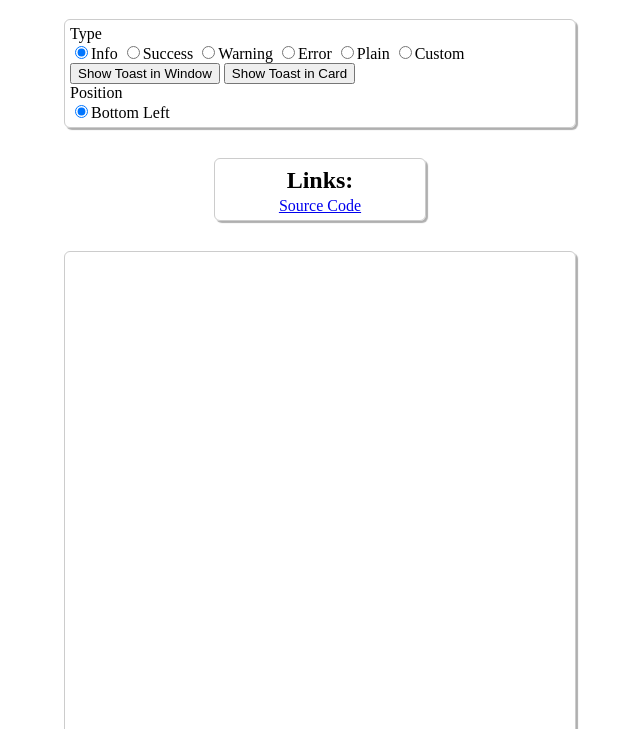
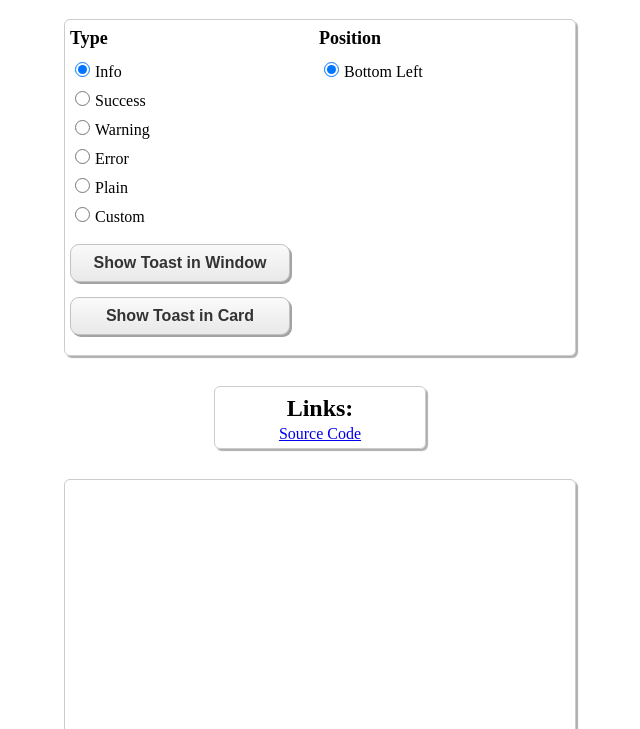
Before and after one commit to konrad-g/vanilla-toast, a website: page demo/index.html in a window 1280 px wide. Shown: the part 71-800 px from the top of the page, without its empty margins (320-960 px from the left). Drawn offline with Linux system fonts and the light colour scheme.

Commit message:
Added demo styling

```diff
--- a/demo/index.html
+++ b/demo/index.html
@@ -26,14 +26,15 @@
 <div class="card control-panel">
   <div class="column-left">
     <div class="column-title">Type</div>
-    <input id="type-info" type="radio" name="type" value="info" checked/><label for="type-info">Info</label>
-    <input id="type-success" type="radio" name="type" value="success"/><label for="type-success">Success</label>
-    <input id="type-warning" type="radio" name="type" value="warning"/><label for="type-warning">Warning</label>
-    <input id="type-error" type="radio" name="type" value="error"/><label for="type-error">Error</label>
-    <input id="type-plain" type="radio" name="type" value="plain"/><label for="type-plain">Plain</label>
-    <input id="type-custom" type="radio" name="type" value="custom"/><label for="type-custom">Custom</label>
-    <button id="showToastInWindow">Show Toast in Window</button>
-    <button id="showToastInCard">Show Toast in Card</button>
+    <input id="type-info" type="radio" name="type" value="info" checked/><label for="type-info">Info</label><br/>
+    <input id="type-success" type="radio" name="type" value="success"/><label for="type-success">Success</label><br/>
+    <input id="type-warning" type="radio" name="type" value="warning"/><label for="type-warning">Warning</label><br/>
+    <input id="type-error" type="radio" name="type" value="error"/><label for="type-error">Error</label><br/>
+    <input id="type-plain" type="radio" name="type" value="plain"/><label for="type-plain">Plain</label><br/>
+    <input id="type-custom" type="radio" name="type" value="custom"/><label for="type-custom">Custom</label><br/>
+    <br/>
+    <button id="showToastInWindow" class="button">Show Toast in Window</button><br/>
+    <button id="showToastInCard" class="button">Show Toast in Card</button>
   </div>
   <div class="column-right">
     <div class="column-title">Position</div>
--- a/demo/main.css
+++ b/demo/main.css
@@ -30,6 +30,30 @@ h1 {
   margin-right: auto;
 }
 
+.column-title {
+  font-size: 18px;
+  margin-top: 3px;
+  margin-bottom: 3px;
+  font-weight: bold;
+}
+
+.column-left, .column-right {
+  width: calc(50% - 5px);
+  display: inline-block;
+  vertical-align: top;
+}
+
+input[type=radio] {
+  width: 15px;
+  height: 15px;
+  margin-right: 5px;
+  margin-top: 10px;
+}
+
+label {
+  font-size: 16px;
+}
+
 .custom-container {
   width: 500px;
   height: 500px;
@@ -50,3 +74,46 @@ h1 {
   margin-top: 3px;
   margin-bottom: 3px;
 }
+
+/* Button */
+.button {
+  -moz-box-shadow: 2px 2px 0px 0px #a3a3a3;
+  -webkit-box-shadow: 2px 2px 0px 0px #a3a3a3;
+  box-shadow: 2px 2px 0px 0px #a3a3a3;
+  background:-webkit-gradient(linear, left top, left bottom, color-stop(0.05, #f9f9f9), color-stop(1, #e9e9e9));
+  background:-moz-linear-gradient(top, #f9f9f9 5%, #e9e9e9 100%);
+  background:-webkit-linear-gradient(top, #f9f9f9 5%, #e9e9e9 100%);
+  background:-o-linear-gradient(top, #f9f9f9 5%, #e9e9e9 100%);
+  background:-ms-linear-gradient(top, #f9f9f9 5%, #e9e9e9 100%);
+  background:linear-gradient(to bottom, #f9f9f9 5%, #e9e9e9 100%);
+  filter:progid:DXImageTransform.Microsoft.gradient(startColorstr='#f9f9f9', endColorstr='#e9e9e9',GradientType=0);
+  background-color:#f9f9f9;
+  -moz-border-radius:9px;
+  -webkit-border-radius:9px;
+  border-radius:9px;
+  border:1px solid #c2c2c2;
+  display:inline-block;
+  cursor:pointer;
+  color:#333;
+  font-family:Arial;
+  font-size:16px;
+  font-weight:bold;
+  padding:9px 20px;
+  text-decoration:none;
+  margin-bottom: 15px;
+  width: 220px;
+}
+.button:hover {
+  background:-webkit-gradient(linear, left top, left bottom, color-stop(0.05, #e9e9e9), color-stop(1, #f9f9f9));
+  background:-moz-linear-gradient(top, #e9e9e9 5%, #f9f9f9 100%);
+  background:-webkit-linear-gradient(top, #e9e9e9 5%, #f9f9f9 100%);
+  background:-o-linear-gradient(top, #e9e9e9 5%, #f9f9f9 100%);
+  background:-ms-linear-gradient(top, #e9e9e9 5%, #f9f9f9 100%);
+  background:linear-gradient(to bottom, #e9e9e9 5%, #f9f9f9 100%);
+  filter:progid:DXImageTransform.Microsoft.gradient(startColorstr='#e9e9e9', endColorstr='#f9f9f9',GradientType=0);
+  background-color:#e9e9e9;
+}
+.button:active {
+  position:relative;
+  top:1px;
+}
```
Also changed, not shown: 1 other file.
